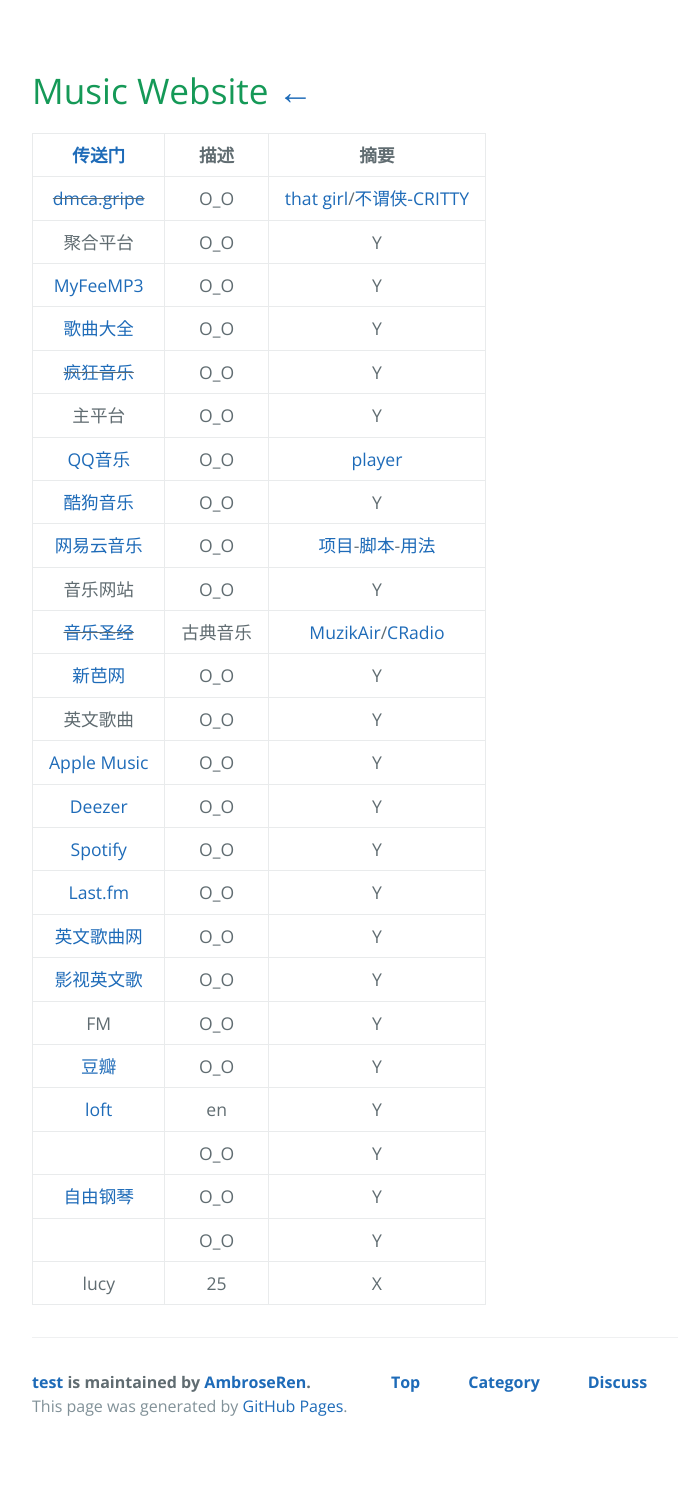
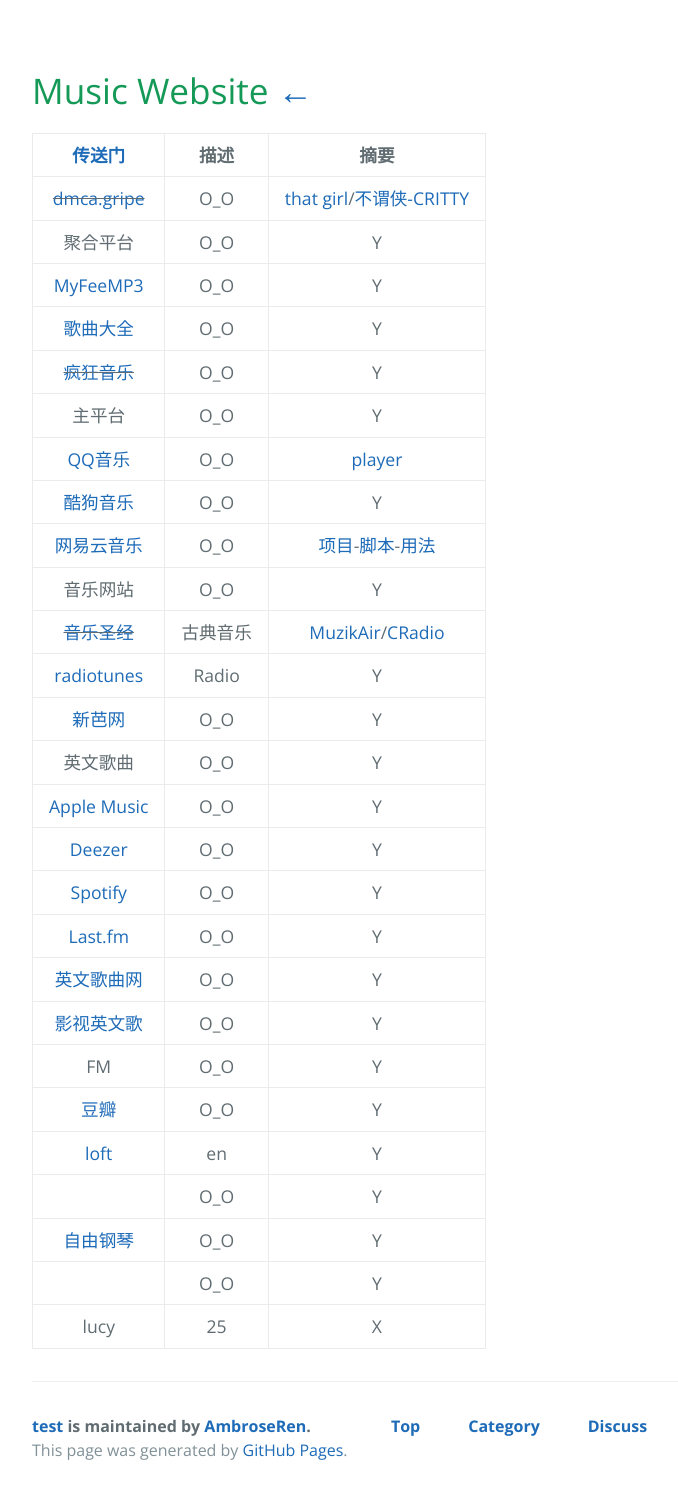
Before and after one commit to AmbroseRen/test, a Jekyll site: the page built from Art/Music/index.md, in a window 1280 px wide. Shown: the whole page, without its empty margins (128-806 px from the left). Built offline with Jekyll 4.4.1, drawn with Linux system fonts in a browser that asks for light colours; nearby versions of some CDN libraries; our own code applies the rules of GitHub Pages for plain Markdown files; library files that are not in the unit come from our copies; the repository's description, which GitHub fills in, is left out; before the commit the page ends 1450 px from its top, so only the background shows below that.

Commit message:
Update index.md

```diff
--- a/Art/Music/index.md
+++ b/Art/Music/index.md
@@ -35,6 +35,7 @@
 | [网易云音乐](https://music.163.com/) | O_O | [项目](https://github.com/DesperadoJ/Rules-for-UnblockNeteaseMusic)-[脚本](https://raw.githubusercontent.com/DesperadoJ/Rules-for-UnblockNeteaseMusic/master/Clash/UnblockNeteaseMusic.yaml)-[用法](https://desperadoj.com/16.html) |
 | 音乐网站 | O_O | Y |
 | ~~[音乐圣经](https://www.musicbible.com/)~~ | 古典音乐 | [MuzikAir](https://listen.muzikair.com/cn/)/[CRadio](https://www.accuradio.com/classical/) |
+| [radiotunes](https://www.radiotunes.com/) | Radio | Y |
 | [新芭网](https://www.sin80.com/artist/beethoven) | O_O | Y |
 | 英文歌曲 | O_O | Y |
 | [Apple Music](https://music.apple.com/cn/browse) | O_O | Y |
```
